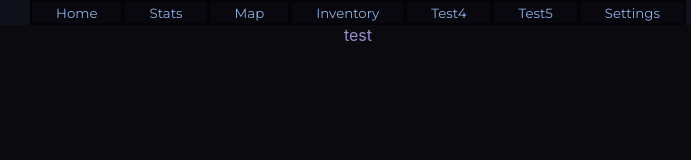
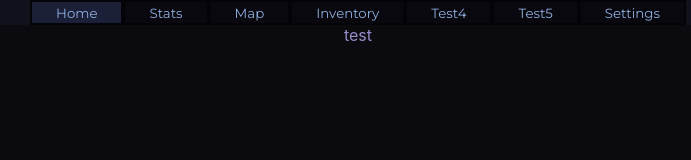
Before and after one commit to dclechok/sos-client, a JavaScript app: page / in a window 1280 px wide. In both pictures the pointer is over the button "Home". Shown: the top 160 px of the page, without its empty margins (282-973 px from the left). Built offline with nearby package versions, Linux system fonts and the light colour scheme; the HTML template or start-up script is replaced by a standard one.

Commit message:
hover color navbar

```diff
--- a/src/NavBar.css
+++ b/src/NavBar.css
@@ -33,3 +33,7 @@
   font-weight: 400;
   font-style: normal;
 }
+
+.nav-item:hover{
+    background-color: rgb(28, 31, 56);
+}
```
